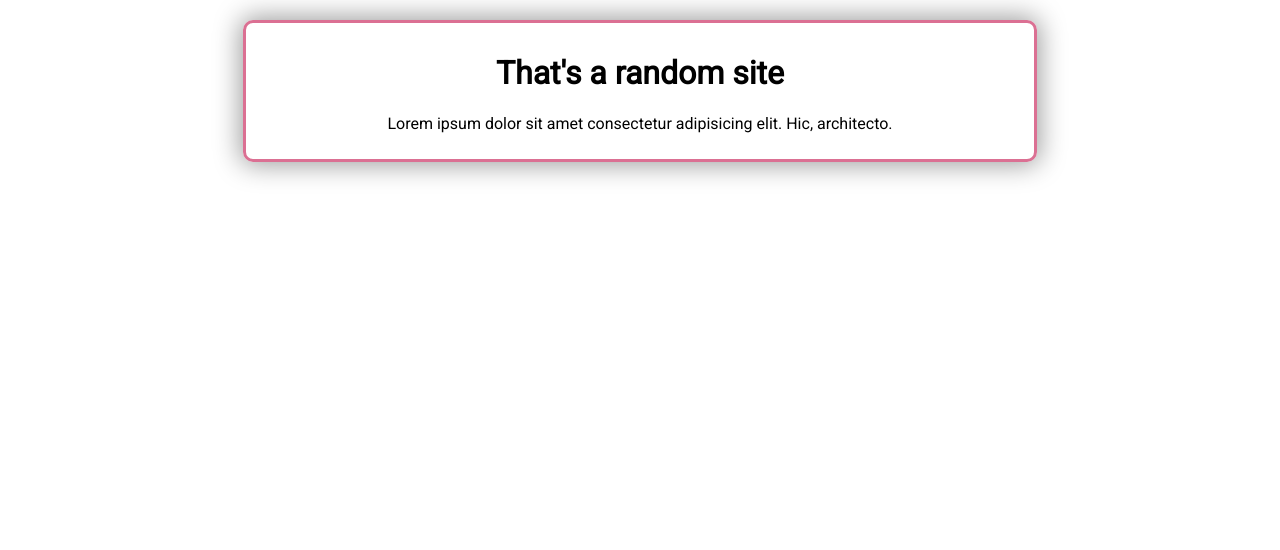
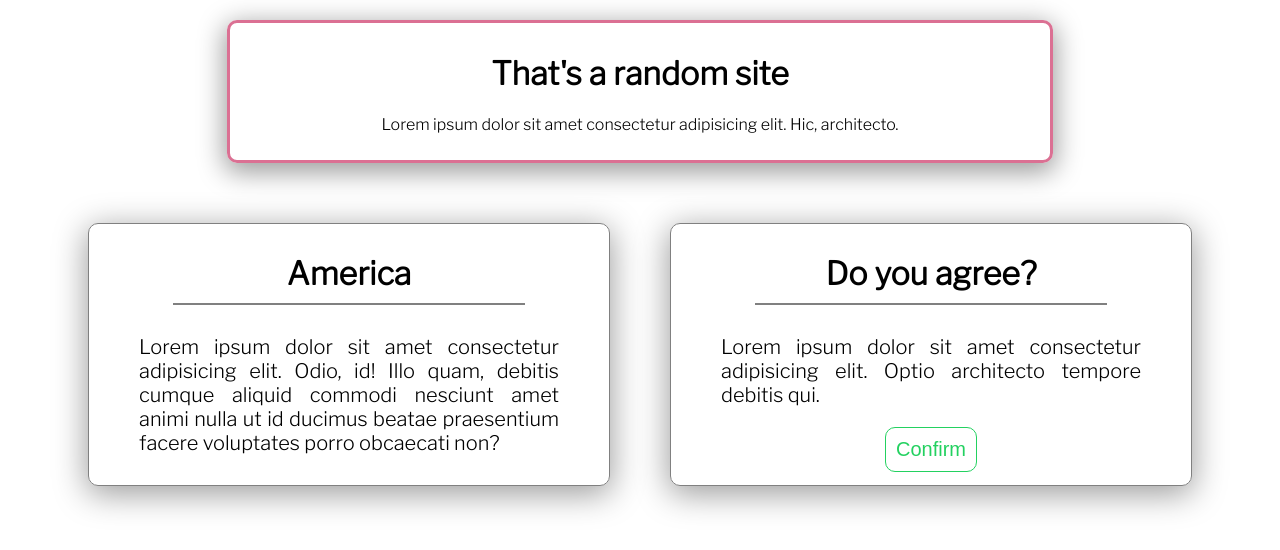
Before and after one commit to TheGhOsTz951/SomeCSShit, a website: page public/HTML/index.html in a window 1280 px wide. Drawn offline with nearby package versions, Linux system fonts and the light colour scheme.

Commit message:
Updated things

```diff
--- a/index.js
+++ b/index.js
@@ -15,7 +15,6 @@ app.get('*', (req, res) => {
 })
 
 app.listen(listenPort, () => {
-    console.log(`Esempio di app che ascolta a http://localhost:${listenPort}`)
+    console.log(`Pagina web in ascolto su \x1b[91mhttp://localhost:${listenPort}`, '\x1b[0m')
+    console.log('\x1b[94mServer has started!', '\x1b[0m')
 })
-
-console.log('Server has started!')
--- a/public/CSS/styles.css
+++ b/public/CSS/styles.css
@@ -1,17 +1,82 @@
 @import url('https://fonts.googleapis.com/css2?family=Roboto&display=swap');
+@import url('https://fonts.googleapis.com/css2?family=Libre+Franklin:wght@300&display=swap');
 
 body {
     margin: 0;
-    padding: 0;
-    font-family: 'Roboto', sans-serif;
+    padding: 20px 20px;
+    font-family: 'Libre Franklin', sans-serif;
 }
 
 .title {
-    width: 60%;
-    margin: 20px auto;
+    margin: 0 auto;
     padding: 10px;
     border-radius: 10px;
     border: 3px solid palevioletred;
     text-align: center;
-    box-shadow: 0 0 20pt 2pt rgb(156, 156, 156);
+    box-shadow: 0 5pt 20pt 2pt rgb(156, 156, 156);
+    max-width: 800px;
 }
+
+.mid-content {
+    margin: 50px -30px 0;
+    display: flex;
+    flex: 1;
+    flex-wrap: wrap;
+    justify-content: center;
+}
+
+.content {
+    box-shadow: 0pt 5pt 25pt 1pt rgb(156, 156, 156);
+    border: 1.2px solid gray;
+    border-radius: 10px;
+    padding: 10px;
+    text-align: center;
+    margin: 10px 30px;
+    max-width: 500px;
+}
+
+.content h1 {
+    margin: 20px 0 10px;
+}
+
+.content p {
+    font-size: 20px;
+    text-align: justify;
+    margin: 30px 40px 20px;
+}
+
+.content hr {
+    border: 0.1px solid gray;
+    width: 70%;
+}
+
+.btn {
+    border: 1px solid;
+    border-radius: 10px;
+    font-size: 20px;
+    padding: 10px;
+    cursor: pointer;
+    transition: all 0.3s ease 0s;
+}
+
+.green {
+    color: hsl(141, 71%, 48%);
+    background-color: white;
+    border-color: hsl(141, 71%, 48%);
+}
+
+.green:hover {
+    color: white;
+    background-color: hsl(141, 71%, 48%);
+}
+
+.green:focus {
+    outline: 0;
+    box-shadow: 0 0 2pt 0.1pt hsl(141, 71%, 48%);
+}
+
+@media only screen and (orientation:portrait) {
+    .mid-content {
+        margin: 20px -30px 0;
+    }
+}
--- a/public/HTML/index.html
+++ b/public/HTML/index.html
@@ -12,5 +12,26 @@
         <h1>That's a random site</h1>
         <p>Lorem ipsum dolor sit amet consectetur adipisicing elit. Hic, architecto.</p>
     </div>
+
+    <div class="mid-content">
+        <div class="content">
+            <h1>America</h1>
+            <hr>
+            <p>
+                Lorem ipsum dolor sit amet consectetur adipisicing elit. Odio, id! Illo quam, debitis cumque
+                aliquid commodi nesciunt amet animi nulla ut id ducimus beatae praesentium facere voluptates porro obcaecati non?
+            </p>
+        </div>
+
+        <div class="content" id="popup">
+            <h1>Do you agree?</h1>
+            <hr>
+            <p>
+                Lorem ipsum dolor sit amet consectetur adipisicing elit. Optio architecto tempore debitis qui.
+            </p>
+            <button class="btn green" onclick="conf()">Confirm</button>
+        </div>
+    </div>
 </body>
+<script src="../JS/script.js"></script>
 </html>
--- /dev/null
+++ b/public/JS/script.js
@@ -0,0 +1,3 @@
+function conf() {
+    document.getElementById('popup').remove()
+}
```
